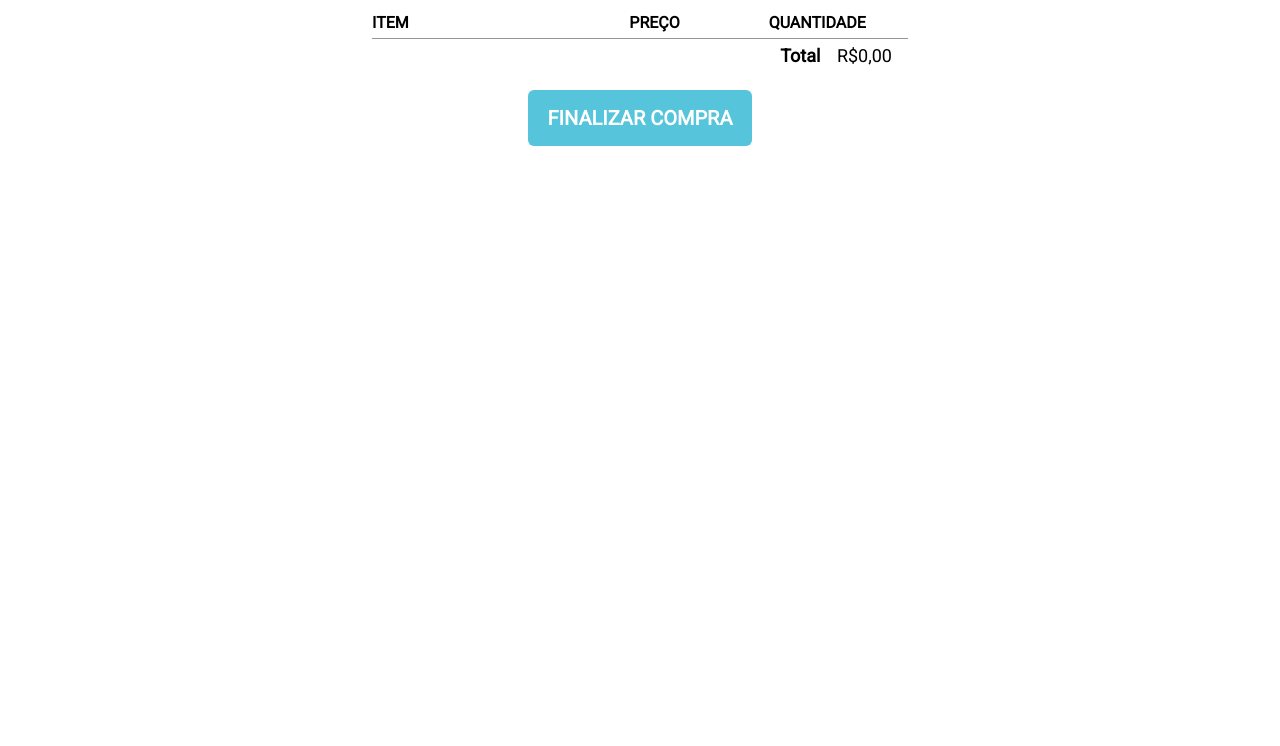
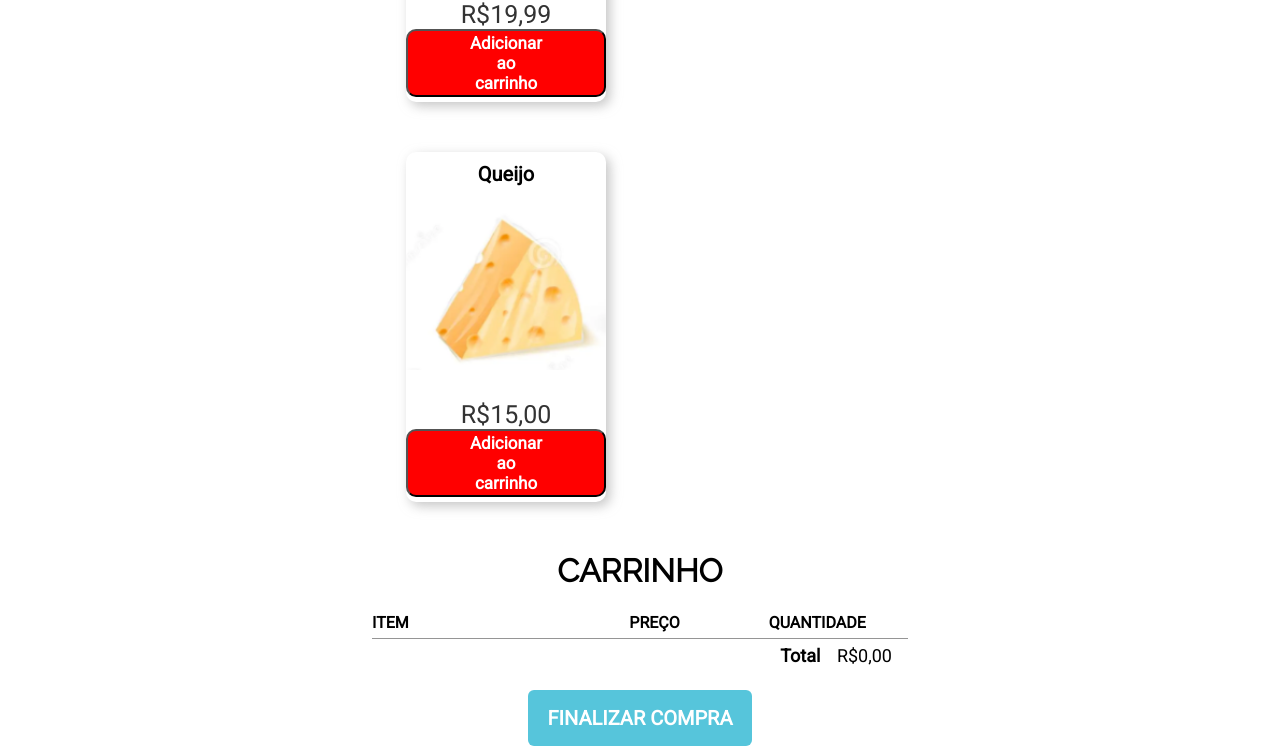
Before and after one commit to marcosunialfa/Projeto_Site_Faculdade, a plain HTML site: page loja.html in a window 1280 px wide. Shown: the part 735-1481 px from the top of the page. Before the commit the page ends 881 px from the top, so only its background shows below. Drawn offline with Linux system fonts and the light colour scheme.

Commit message:
Atualizado a pagina do loja

```diff
--- a/loja.css
+++ b/loja.css
@@ -85,36 +85,48 @@ button {
   background-color: #fff;
   color: black;
   width: 200px;
-  height: 250px;
+  height: 350px; /* Aumentei a altura para acomodar os elementos */
   border-radius: 10px;
   text-align: center;
   box-shadow: 4px 4px 12px #aaaa;
+  display: flex;
+  flex-direction: column;
+  justify-content: space-between;
+  padding-bottom: 5px;
+}
+
+.product-image {
+  width: 100%;
+  border-top-left-radius: 10px;
+  border-top-right-radius: 10px;
 }
 
 .product-title {
   font-size: 20px;
-  margin-bottom: 6px;
-}
-
-.product-image {
-    width: 100%;
-    border-top-left-radius: 10px;
-    border-top-right-radius: 10px;
+  margin-top: 10px;
 }
 
 .product-price-container {
-  margin-top: -5px;
-  width: center;
-  display: flex;
-  justify-content: flex-end;
-  align-items: center;
+  margin-top: 5px;
+}
+
+.product-price {
+  font-size: 25px;
+  color: #333;
+}
+
+.button-hover-background {
+  font-size: 17px;
+  padding: 10px 20px; /* Ajustei o padding para caber melhor */
+  background-color: #ff0000;
+  color: #fff;
+  border-radius: 10px;
+  font-weight: 600;
+  cursor: pointer;
+  transition: background-color 0.5s; /* Apliquei a transição corretamente */
 
 }
 
-.product-price {
-    font-size: 25px;
-    padding-top: 10px;
-}
 
 /*Butao esta ok*/
 .button-hover-background {
--- a/loja.html
+++ b/loja.html
@@ -46,15 +46,21 @@
               <button type="button" class="button-hover-background">Adicionar ao carrinho</button>
             </div>
           </div>
-
-
-
           <div class="movie-product">
             <strong class="product-title">Ovo</strong>
             <!-- <br> -->
             <img src="Imagens/ovo.png" alt="Ovo" class="product-image">
             <div class="product-price-container">
               <span class="product-price">R$19,99</span>
+              <button type="button" class="button-hover-background">Adicionar ao carrinho</button>
+            </div>
+          </div>
+          <div class="movie-product">
+            <strong class="product-title">Queijo</strong>
+            <!-- <br> -->
+            <img src="Imagens/Queijo.png" alt="Poster 2" class="product-image">
+            <div class="product-price-container">
+              <span class="product-price">R$15,00</span>
               <button type="button" class="button-hover-background">Adicionar ao carrinho</button>
             </div>
           </div>
```
